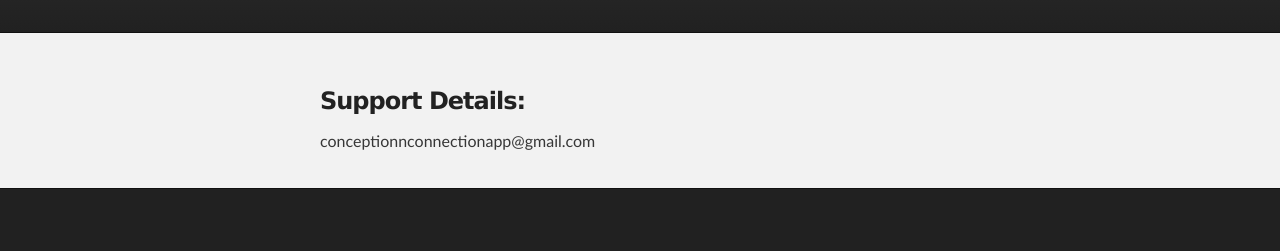
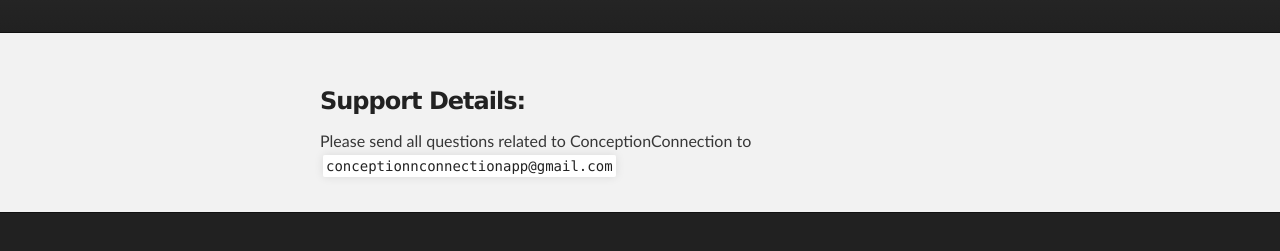
Before and after one commit to stealthycoin/CC-Support, a plain HTML site: page index.html in a window 1280 px wide. Shown: the part 177-428 px from the top of the page. Drawn offline with Linux system fonts and the light colour scheme.

Commit message:
Code tags maybe?

```diff
--- a/index.html
+++ b/index.html
@@ -28,7 +28,7 @@
       <section id="main_content" class="inner">
         <h3>
           <a id="welcome-to-github-pages" class="anchor" href="#welcome-to-github-pages" aria-hidden="true"><span class="octicon octicon-link"></span></a>Support Details:</h3>
-        <p>conceptionnconnectionapp@gmail.com</p>
+        <p>Please send all questions related to ConceptionConnection to <code>conceptionnconnectionapp@gmail.com</code></p>
       </section>
     </div>
   </body>
```
